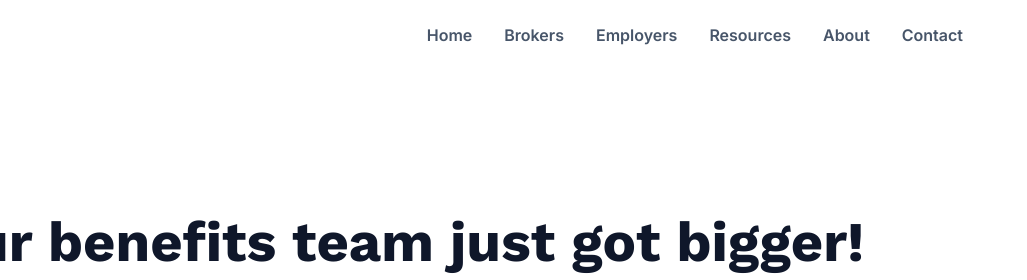
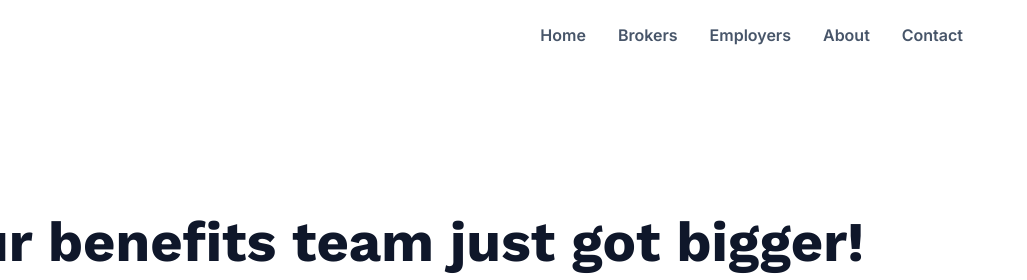
Before and after one commit to edw4rdsinc/mbh, a plain HTML site: page employers.html in a window 1280 px wide. Shown: the top 280 px of the page, 253-1280 px from the left. Drawn offline with nearby package versions, Linux system fonts and the light colour scheme.

Commit message:
Remove 'Resources' link from employers page
Removed 'Resources' link from navigation menu.

```diff
--- a/employers.html
+++ b/employers.html
@@ -441,7 +441,6 @@
                     <li><a href="index.html">Home</a></li>
                     <li><a href="brokers.html">Brokers</a></li>
                     <li><a href="employers.html">Employers</a></li>
-                    <li><a href="resources.html">Resources</a></li>
                     <li><a href="about.html">About</a></li>
                     <li><a href="contact.html">Contact</a></li>
                 </ul>
```
